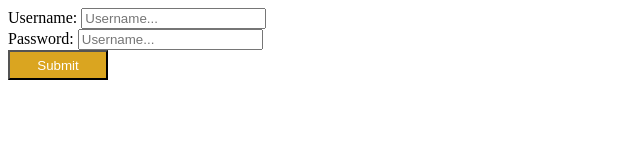
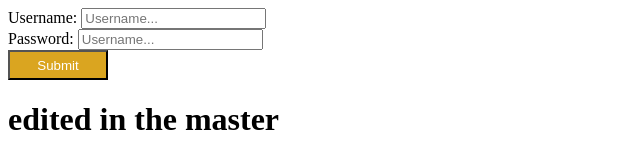
Before and after one commit to aydzz/TestRepository, a plain HTML site: page login.html in a window 1280 px wide. Shown: the whole page, without its empty margins (0-640 px from the left). Drawn offline with Linux system fonts and the light colour scheme.

Commit message:
I edited the login in the master

```diff
--- a/login.html
+++ b/login.html
@@ -12,5 +12,9 @@
         <input type="text" placeholder="Username...">
         <br>
         <button style="width: 100px;height: 30px;background-color: goldenrod; color: white;"> Submit</button>
+
+        <h1>
+            edited in the master
+        </h1>
     </body>
 </html>
```
